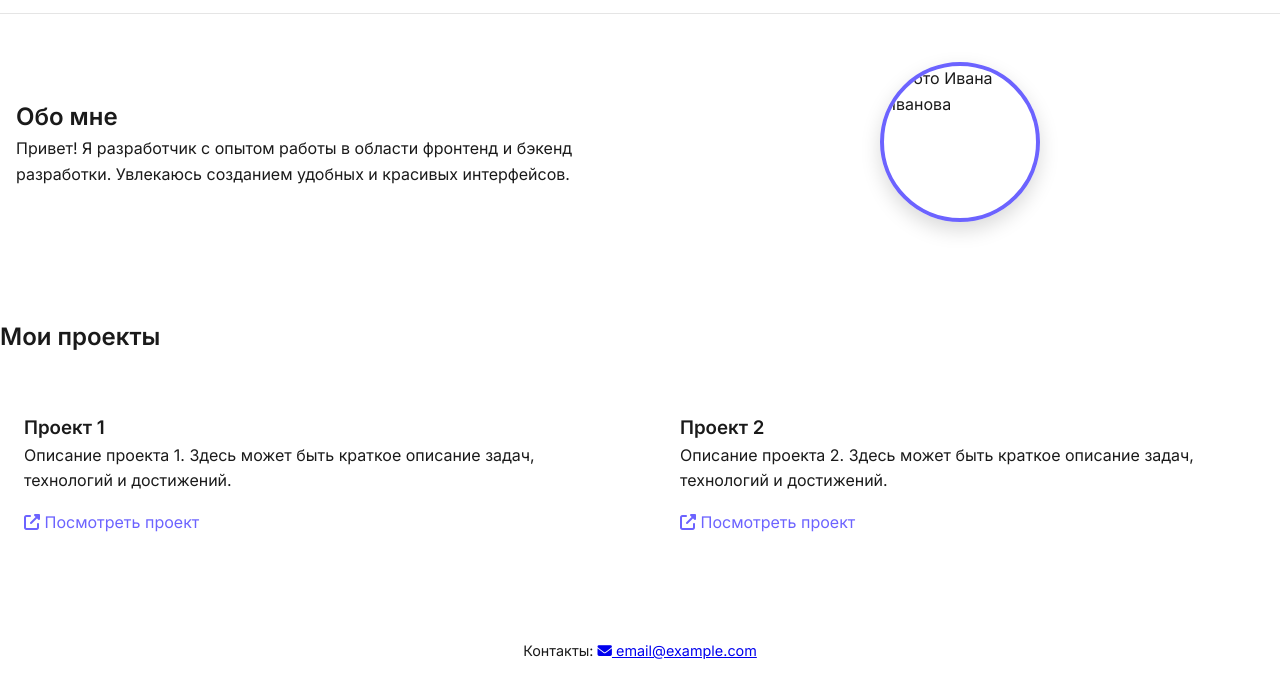
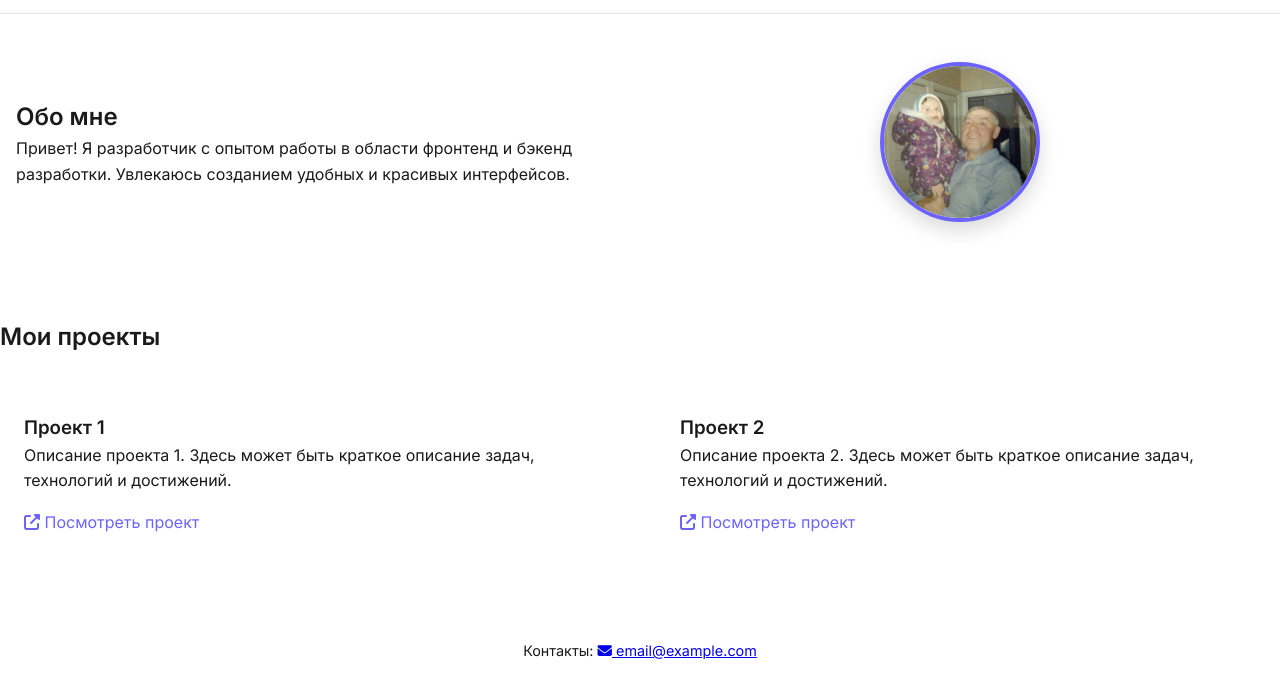
Before and after one commit to AlekseyBoss/my-port, a plain HTML site: page src/index.html in a window 1280 px wide. Shown: the part 201-896 px from the top of the page. Drawn offline with Linux system fonts and the light colour scheme.

Commit message:
Add images

```diff
--- a/src/index.html
+++ b/src/index.html
@@ -31,7 +31,7 @@
     <p>Привет! Я разработчик с опытом работы в области фронтенд и бэкенд разработки. Увлекаюсь созданием удобных и красивых интерфейсов.</p>
   </div>
   <div class="photo-wrapper">
-    <img src="images/photo.jpg" alt="Фото Ивана Иванова" class="profile-photo" />
+    <img src="images/gra.jpg" alt="Фото Ивана Иванова" class="profile-photo" />
   </div>
 </section>
 
```
